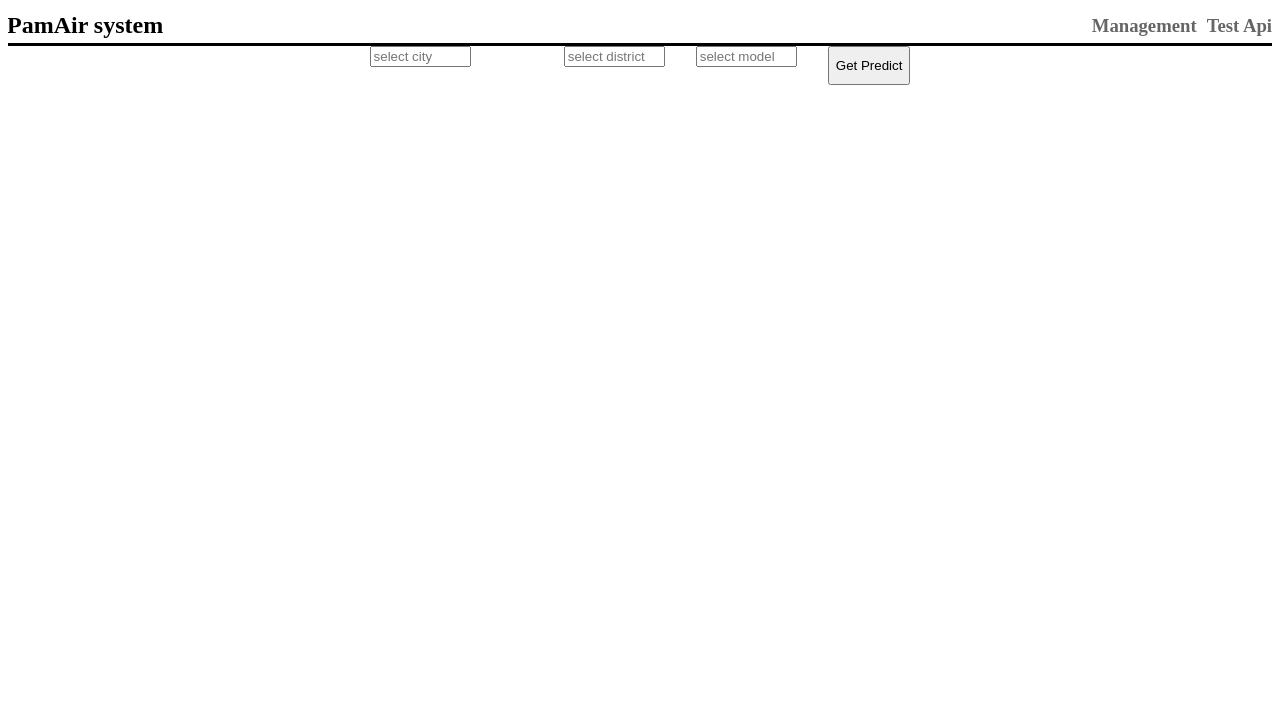
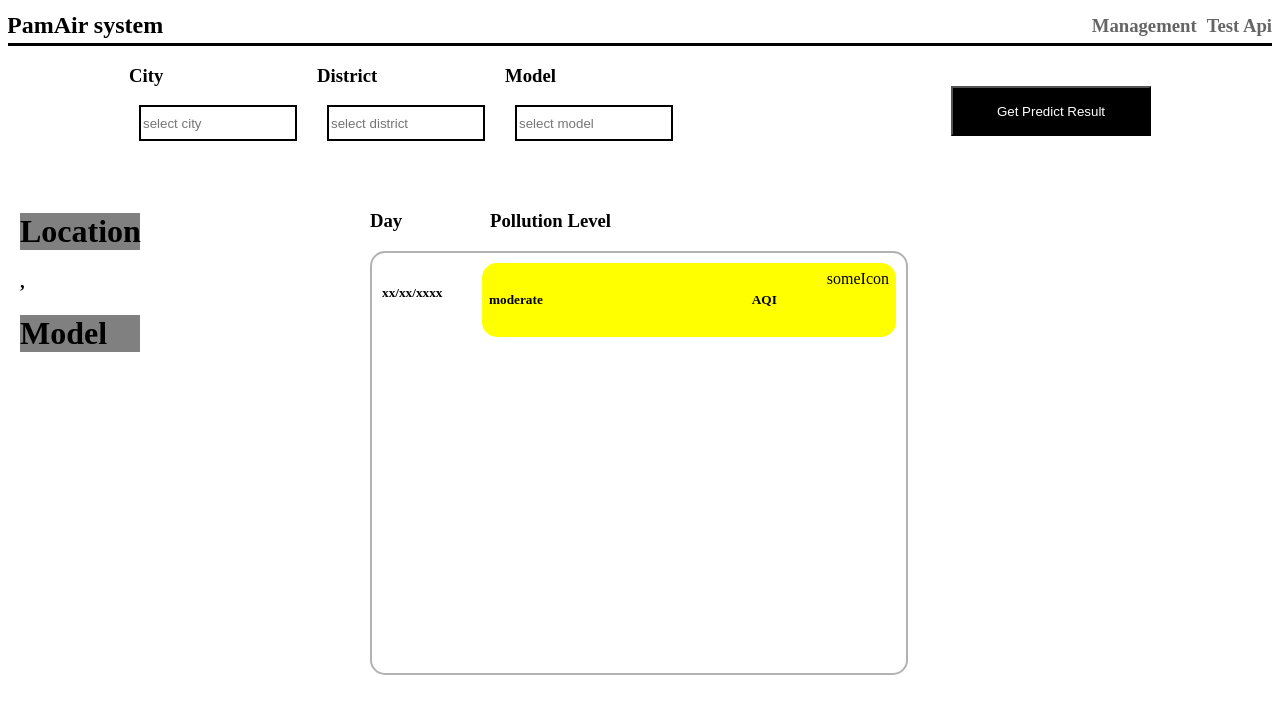
Before and after one commit to ngoctb0102/Pam-air-admin-front-end, a Next.js app: page /TestAPI in a window 1280 px wide. Shown: the top 714 px of the page. Built offline with nearby package versions, Linux system fonts and the light colour scheme.

Commit message:
first update - Hoang

```diff
--- /dev/null
+++ b/lib/HaNoiDistrict.tsx
@@ -0,0 +1,14 @@
+export const HaNoiDistrict: Array<string> = [
+  "Quan Hoang Mai",
+  "Quan Long Bien",
+  "Quan Thanh Xuan",
+  "Quan Bac Tu Liem",
+  "Quan Ba Dinh",
+  "Quan Cau Giay",
+  "Quan Dong Da",
+  "Quan Hai Ba Trung",
+  "Quan Hoan Kiem",
+  "Quan Ha Dong",
+  "Quan Tay Ho",
+  "Quan Nam Tu Liem",
+];
--- a/pages/TestAPI.tsx
+++ b/pages/TestAPI.tsx
@@ -5,32 +5,156 @@ import ModalBox from "../components/ModalBox";
 import SearchBar from "../components/SearchBar";
 import DropDownMenu from "../components/DropDownMenu";
 import styleTestAPI from "../public/style/TestAPI.module.css";
-const renderComopnent = (requiredList) => {
+import { HaNoiDistrict } from "../lib/HaNoiDistrict";
+export default function TestAPI() {
+  let [cityState, setCityState] = useState("");
+  let [districtState, setDistrictState] = useState("");
+  let [modelState, setModelState] = useState("");
+  const predictCard = (pollutionLevel, AQILevel, model) => {
+    let color = "";
+    if (pollutionLevel === "moderate") {
+      color = "yellow";
+    } else {
+      color = "orange";
+    }
+    return (
+      <div style={{ display: "flex" }}>
+        <h5 style={{ width: "100px" }}>xx/xx/xxxx</h5>
+        <div
+          style={{
+            display: "flex",
+            justifyContent: "space-between",
+            width: "400px",
+            border: `2px solid ${color}`,
+            borderRadius: "15px",
+            padding: "5px",
+            backgroundColor: `${color}`,
+          }}
+        >
+          <h5>{pollutionLevel}</h5>
+          <div style={{ display: "flex" }}>
+            <h5 style={{ marginRight: "50px" }}>{AQILevel}</h5>
+            <div>someIcon</div>
+          </div>
+        </div>
+      </div>
+    );
+  };
+  const checkName = (className, item) => {
+    if (className === "city") {
+      setCityState(item);
+      console.log("1" + cityState);
+    } else if (className === "district") {
+      setDistrictState(item);
+      console.log("2" + districtState);
+    } else {
+      setModelState(item);
+      console.log("3" + modelState);
+    }
+  };
+  const renderComponent = (requiredList: Array<string>, className) => {
     return requiredList.map((item, index) => {
-    return <a style={{ color: "white" }}>{item}</a>;
+      return (
+        <a
+          onClick={() => {
+            checkName(className, item);
+            console.log(className);
+          }}
+          className={className}
+          key={index}
+        >
+          {item}
+        </a>
+      );
     });
   };
-const selectAPIMenu: any = (requiredList, embeddedText: string) => {
+  const selectAPIMenu: any = (
+    requiredList,
+    embeddedText: string,
+    className: string
+  ) => {
     return (
       <div className={styleTestAPI.dropdownTestAPI}>
         <div className={styleTestAPI.dropBoxTestAPI}>
-        <input style={{ width: "93px" }} placeholder={embeddedText} />
+          <input
+            style={{
+              width: "150px",
+              height: "30px",
+              border: "2px solid black",
+              marginRight: "20px",
+            }}
+            placeholder={embeddedText}
+          />
         </div>
         <div className={styleTestAPI.dropdownContentTestAPI}>
-        {renderComopnent(requiredList)}
+          {renderComponent(requiredList, className)}
         </div>
       </div>
     );
   };
 
-export default function TestAPI() {
   return (
     <div>
-      <div style={{ display: "flex", justifyContent: "center" }}>
-        {selectAPIMenu(["Ha Noi", "Ho Chi Minh", "singapore"], "select city")}
-        {selectAPIMenu(["Ha Noi", "Ho Chi Minh"], "select district")}
-        {selectAPIMenu(["Ha Noi", "Ho Chi Minh"], "select model")}
-        <button>Get Predict</button>
+      <div style={{ display: "flex", justifyContent: "space-around" }}>
+        <div style={{ display: "flex" }}>
+          <div>
+            <h3>City</h3>
+            {selectAPIMenu(["Ha Noi", "Ho Chi Minh"], "select city", "city")}
+          </div>
+          <div>
+            <h3>District</h3>
+            {selectAPIMenu(HaNoiDistrict, "select district", "district")}
+          </div>
+          <div>
+            <h3>Model</h3>
+            {selectAPIMenu(["12 hours", "3 days"], "select model", "model")}
+          </div>
+        </div>
+        <button className={styleTestAPI.buttonAPIPredict}>
+          Get Predict Result
+        </button>
+      </div>
+      <div
+        style={{
+          display: "flex",
+          justifyContent: "flex-start",
+          width: "100%",
+          marginTop: "50px",
+        }}
+      >
+        <div>
+          <div style={{ marginLeft: "20px", width: "200px" }}>
+            <h1 style={{ backgroundColor: "gray", width: "120px" }}>
+              Location
+            </h1>
+            <h3>{cityState + "," + districtState}</h3>
+          </div>
+          <div style={{ marginLeft: "20px" }}>
+            <h1 style={{ backgroundColor: "gray", width: "120px" }}>Model</h1>
+            <h3>{modelState}</h3>
+          </div>
+        </div>
+        <div
+          style={{
+            marginLeft: "150px",
+          }}
+        >
+          <div style={{ display: "flex" }}>
+            <h3 style={{ marginRight: "20px", width: "100px" }}>Day</h3>
+            <h3>Pollution Level</h3>
+          </div>
+          <div
+            style={{
+              border: "2px solid rgba(0, 0, 0, 0.3)",
+              borderRadius: "15px",
+              height: "400px",
+              padding: "10px",
+              overflowY: "auto",
+            }}
+          >
+            {predictCard("moderate", "AQI", "something")}
+          </div>
+        </div>
       </div>
     </div>
   );
--- a/public/style/TestAPI.module.css
+++ b/public/style/TestAPI.module.css
@@ -0,0 +1,38 @@
+.dropdownTestAPI {
+  display: inline-block;
+}
+.dropBoxTestAPI {
+  margin-left: 10px;
+}
+.dropdownContentTestAPI {
+  margin-left: 10px;
+  display: none;
+  position: absolute;
+  width: 150px;
+  height: 60px;
+  overflow: auto;
+  box-shadow: 0px 10px 10px 0px rgba(0, 0, 0, 0.4);
+}
+.dropdownTestAPI:hover .dropdownContentTestAPI {
+  display: block;
+}
+.dropdownContentTestAPI a {
+  display: block;
+  color: #000000;
+  padding: 5px;
+  text-decoration: none;
+}
+.dropdownContentTestAPI a:hover {
+  opacity: 0.7;
+}
+.buttonAPIPredict {
+  background-color: black;
+  color: white;
+  cursor: pointer;
+  width: 200px;
+  height: 50px;
+  margin-top: 40px;
+}
+.buttonAPIPredict:hover {
+  opacity: 0.5;
+}
```
Also changed, not shown: lib/HoChiMinhDistrict.tsx (added, +14 -0 lines). Lines whose indentation alone changed are shown as unchanged.
